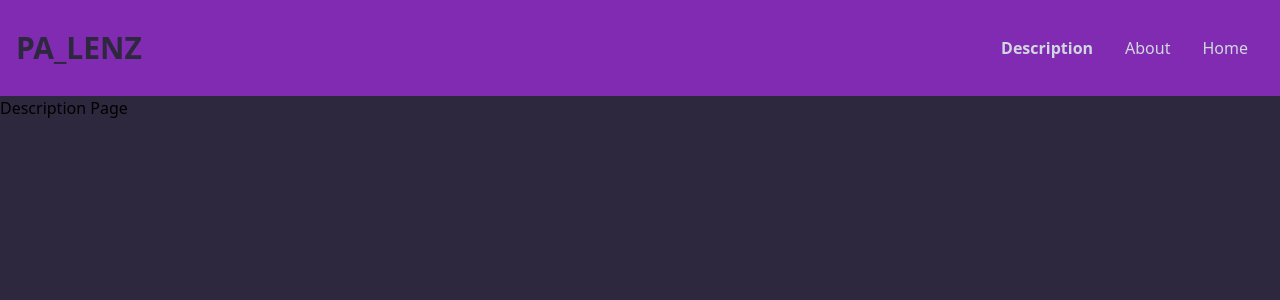
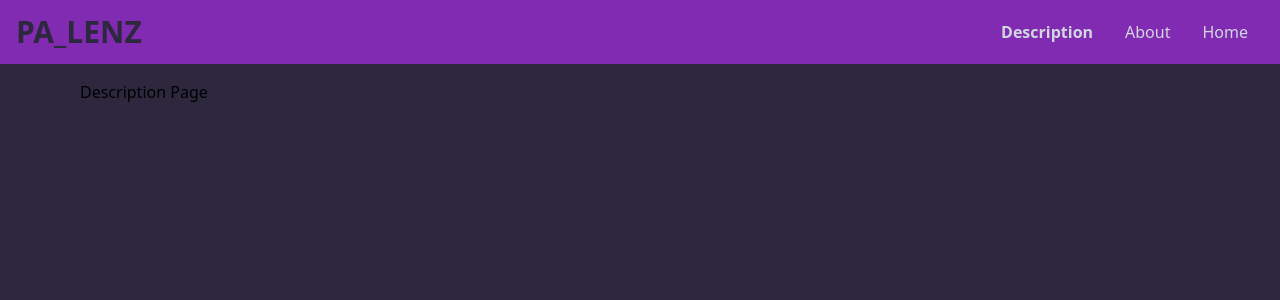
Before and after one commit to ninoaddict/Algeo02-22024, a React (Create React App) app in the folder src/client/: page /description in a window 1280 px wide. Shown: the top 300 px of the page. Built offline with nearby package versions, Linux system fonts and the light colour scheme.

Commit message:
fix: fix header

```diff
--- a/src/client/src/components/About.jsx
+++ b/src/client/src/components/About.jsx
@@ -1,7 +1,7 @@
 import React, { useState, useEffect } from "react";
 
 const About = () => {
-  return <div>About Page</div>;
+  return <div className="p-20">About Page</div>;
 };
 
 export default About;
--- a/src/client/src/components/Description.jsx
+++ b/src/client/src/components/Description.jsx
@@ -1,7 +1,7 @@
 import React, { useState, useEffect } from "react";
 
 const Description = () => {
-  return <div>Description Page</div>;
+  return <div className="p-20">Description Page</div>;
 };
 
 export default Description;
--- a/src/client/src/components/Header.jsx
+++ b/src/client/src/components/Header.jsx
@@ -10,7 +10,8 @@ const Header = () => {
   };
 
   return (
-    <div className="bg-accentColor flex justify-between items-center h-24 mx-auto px-4 text-textColor">
+    <div className="fixed top-0 left-0 right-0 z-10 bg-accentColor text-textColor">
+      <div className="flex items-center justify-between h-16 px-4 mx-auto">
         <Link to="/" className="text-3xl font-bold text-backColor1">
           PA_LENZ
         </Link>
@@ -41,6 +42,7 @@ const Header = () => {
           </li>
         </ul>
       </div>
+    </div>
   );
 };
 
--- a/src/client/src/components/Home.jsx
+++ b/src/client/src/components/Home.jsx
@@ -1,7 +1,12 @@
-import React, { useState, useEffect } from "react";
+import React from "react";
+import UploadSingleImage from "./UploadSingleImage";
 
 const Home = () => {
-  return <div>Home Page</div>;
+  return (
+    <div className="p-20">
+      <UploadSingleImage />
+    </div>
+  );
 };
 
 export default Home;
```
Lines whose indentation alone changed are shown as unchanged.
